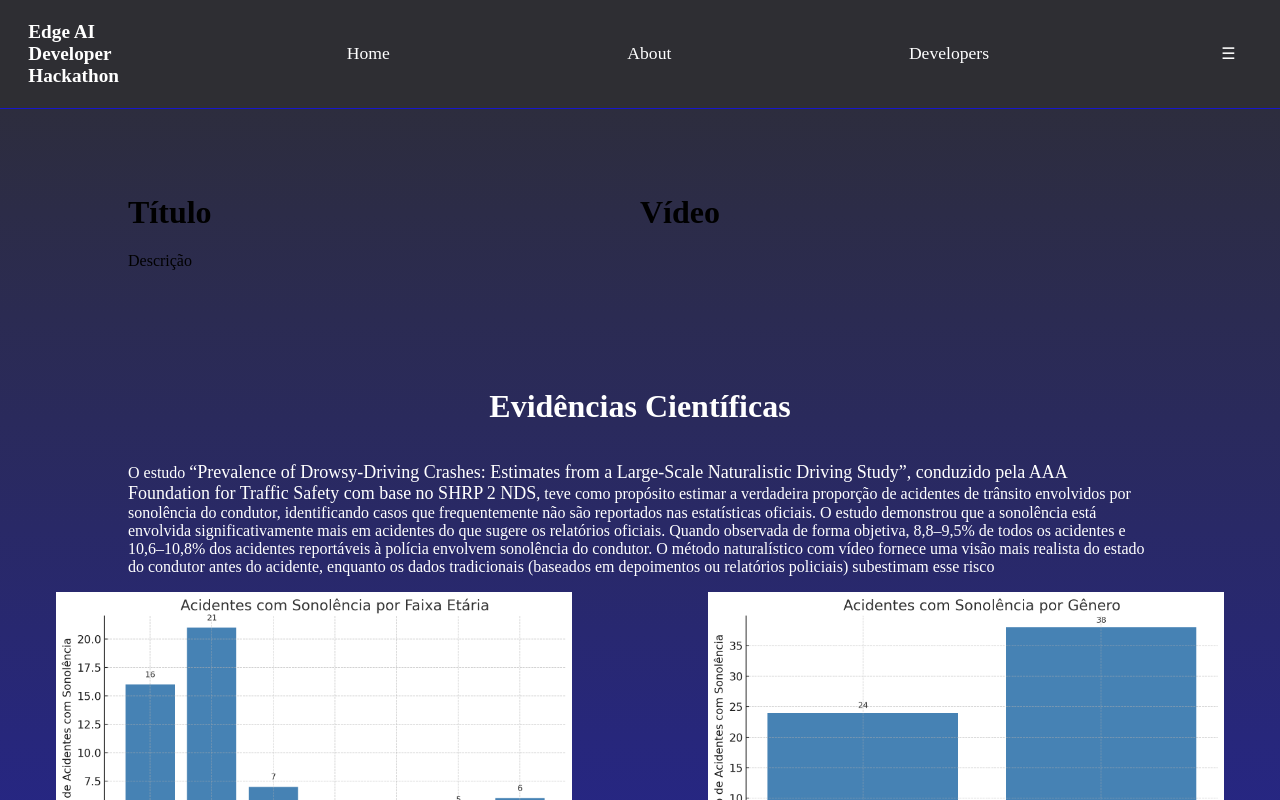
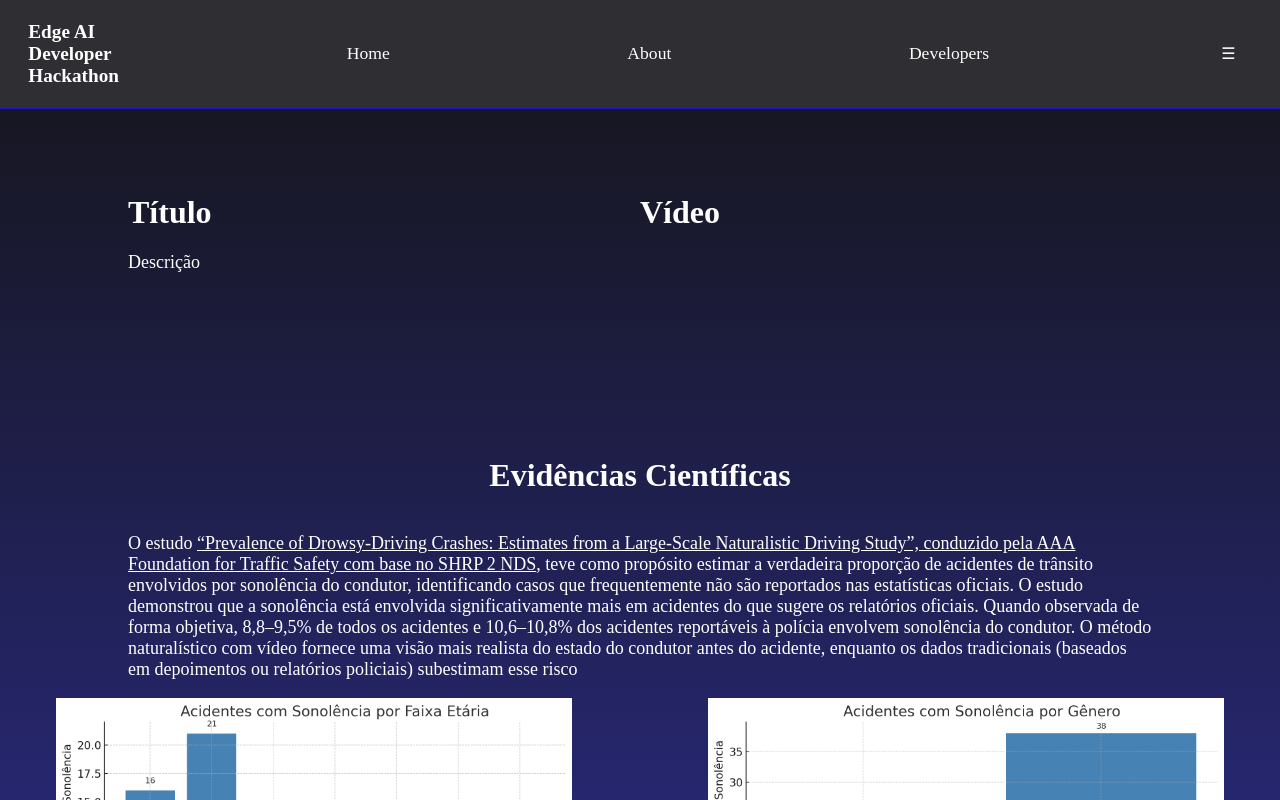
Before and after one commit to iranhonorato/app-sleep, a Next.js app: page / in a window 1280 px wide. Shown: the top 800 px of the page. Built offline with nearby package versions, Linux system fonts and the light colour scheme.

Commit message:
Estilizando detalhes da page

```diff
--- a/src/app/page.tsx
+++ b/src/app/page.tsx
@@ -26,7 +26,7 @@ export default function Home() {
         <div className={classes.study_description}>
           <h1>Evidências Científicas</h1>
           <p>
-            O estudo <a href="https://aaafoundation.org/prevalence-drowsy-driving-crashes-estimates-large-scale-naturalistic-driving-study/?utm_source=chatgpt.com">
+            O estudo <a href="https://aaafoundation.org/prevalence-drowsy-driving-crashes-estimates-large-scale-naturalistic-driving-study/?utm_source=chatgpt.com" target="_blank">
             “Prevalence of Drowsy‑Driving Crashes: Estimates from a Large‑Scale Naturalistic Driving Study”,
             conduzido pela AAA Foundation for Traffic Safety com base no SHRP 2 NDS</a>, teve como propósito
             estimar a verdadeira proporção de acidentes de trânsito envolvidos por sonolência do condutor,
--- a/src/styles/NavBar.module.css
+++ b/src/styles/NavBar.module.css
@@ -60,7 +60,7 @@
 }
 
 .final:hover {
-  background-color: #e67e22;
+  background-color: #ff7f00;
 }
 
 @media (max-width: 60rem) {
--- a/src/styles/globals.css
+++ b/src/styles/globals.css
@@ -1,7 +1,7 @@
 html, body {
   margin: 0;
   padding: 0;
-  background: linear-gradient(to bottom, #2e2e33, #2020c4);
+  background: linear-gradient(to bottom, #141416, #3838c7);
   display: flex;
   flex-direction: column;
   flex: 1;
--- a/src/styles/page.module.css
+++ b/src/styles/page.module.css
@@ -11,6 +11,7 @@
   align-items: center;
 
   margin-top: 4rem;
+  margin-bottom: 4rem;
 }
 
 
@@ -20,6 +21,17 @@
   justify-content: space-between;
   width: 80%;
 }
+
+.geral h1 {
+  color: white;
+}
+
+.geral p {
+  font-size: large;
+  color: white
+}
+
+
 
 .text_area {
   width: 50%;
@@ -51,18 +63,18 @@
 }
 
 .study_description a {
+  color: white;
   font-size: large;
-  color: white;
-  text-decoration: none;
 }
 
 .study_description a:hover {
   color: #ff7f00;
-  text-decoration: none;
+  font-size: large;
 }
 
 .study_description p {
   color: white;
+  font-size: large;
 }
 
 
```
